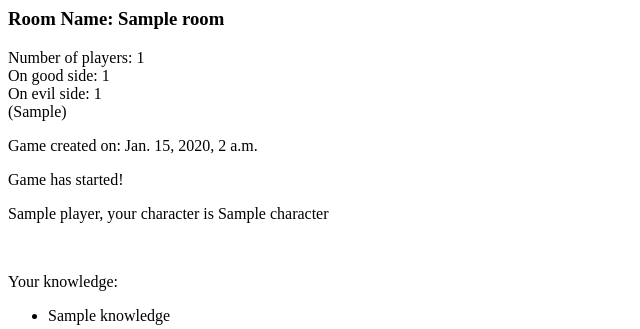
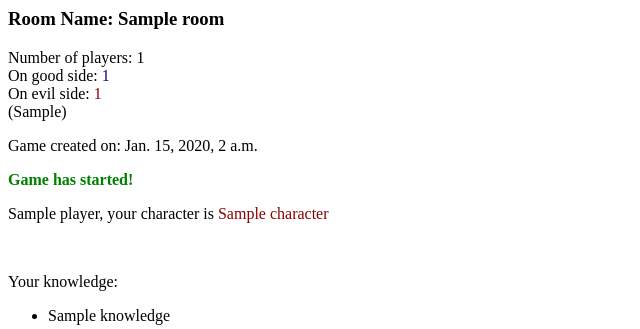
Before and after one commit to wang103/AvalonSetupHelper, a Django app: template avalon/setup_helper/templates/setup_helper/room_info_after_join.html in a window 1280 px wide. Shown: the top 329 px of the page, without its empty margins (0-640 px from the left). Run offline with Django 3.2, Linux system fonts and the light colour scheme; tables that the repository leaves empty hold one stand-in row (values such as "Sample post"); the template is opened without the code that fills it: values that come from a table or form of the project are taken from there, most other values are stand-ins (such as "Sample title", 1, 10 or a date in 2020).

Commit message:
Add some css

```diff
--- a/avalon/setup_helper/static/setup_helper/style.css
+++ b/avalon/setup_helper/static/setup_helper/style.css
@@ -0,0 +1,12 @@
+.success_text {
+  color: green;
+  font-weight: bold;
+}
+
+.good_side_text {
+  color: #00008B;
+}
+
+.evil_side_text {
+  color: #8B0000;
+}
--- a/avalon/setup_helper/templates/setup_helper/index.html
+++ b/avalon/setup_helper/templates/setup_helper/index.html
@@ -1,9 +1,13 @@
+{% load static %}
+
+<link rel="stylesheet" type="text/css" href="{% static 'setup_helper/style.css' %}" />
+
 <h3>
 Avalon Game Setup Helper Homepage
 </h3>
 
 {% if new_room_created %}
-<p>
+<p class="success_text">
   New room created successfully.
 </p>
 {% endif %}
--- a/avalon/setup_helper/templates/setup_helper/room_info_after_join.html
+++ b/avalon/setup_helper/templates/setup_helper/room_info_after_join.html
@@ -1,20 +1,35 @@
+{% load static %}
+
+<link rel="stylesheet" type="text/css" href="{% static 'setup_helper/style.css' %}" />
+
 <h3>
 Room Name: {{ room.name }}
 </h3>
 
 <p>
 Number of players: {{ room.num_players }}<br>
-On good side: {{ num_good }}<br>
-On evil side: {{ num_evil }}<br>
+On good side: <span class="good_side_text">{{ num_good }}</span><br>
+On evil side: <span class="evil_side_text">{{ num_evil }}</span><br>
 ({{ available_chars }})<br>
 </p>
 
 <p>Game created on: {{ room.created_at_date }}</p>
 
 {% if player %}
-  <p>Game has started!</p>
+  <p class="success_text">
+    Game has started!
+  </p>
 
-  <p>{{ player.name }}, your character is {{ character }}</p>
+  <p>
+    {{ player.name }}, your character is
+    {% if is_good %}
+      <span class="good_side_text">
+    {% else %}
+      <span class="evil_side_text">
+    {% endif %}
+    {{ character }}
+    </span>
+  </p>
 
   {% if knowledge %}
     <br>
--- a/avalon/setup_helper/views.py
+++ b/avalon/setup_helper/views.py
@@ -132,6 +132,7 @@ def room_info_after_join(request, room_id, player_token):
     context['player'] = player
     context['character'] = Character(player.character).name
     context['knowledge'] = gather_player_knowledge(existing_players, player)
+    context['is_good'] = True if player.character < 8 else False
 
   return render(request, 'setup_helper/room_info_after_join.html', context)
 
```
